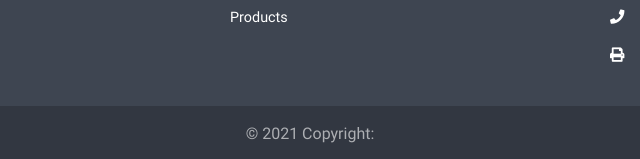
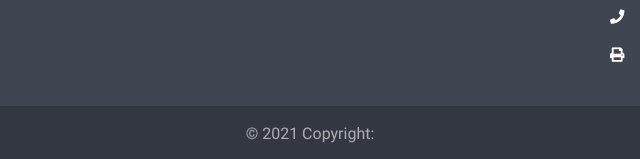
Before and after one commit to mayararaby/JS_Project, a plain HTML site: page index.html in a window 1280 px wide. Shown: the part 3734-3893 px from the top of the page, 330-970 px from the left. Drawn offline with Linux system fonts and the light colour scheme.

Commit message:
edit in footer

```diff
--- a/index.html
+++ b/index.html
@@ -3509,11 +3509,6 @@
 
                     </p>
 
-                    <p>
-
-                        <a href="html/product.html">Products</a>
-
-                    </p>
 
 
                 </div>
```
